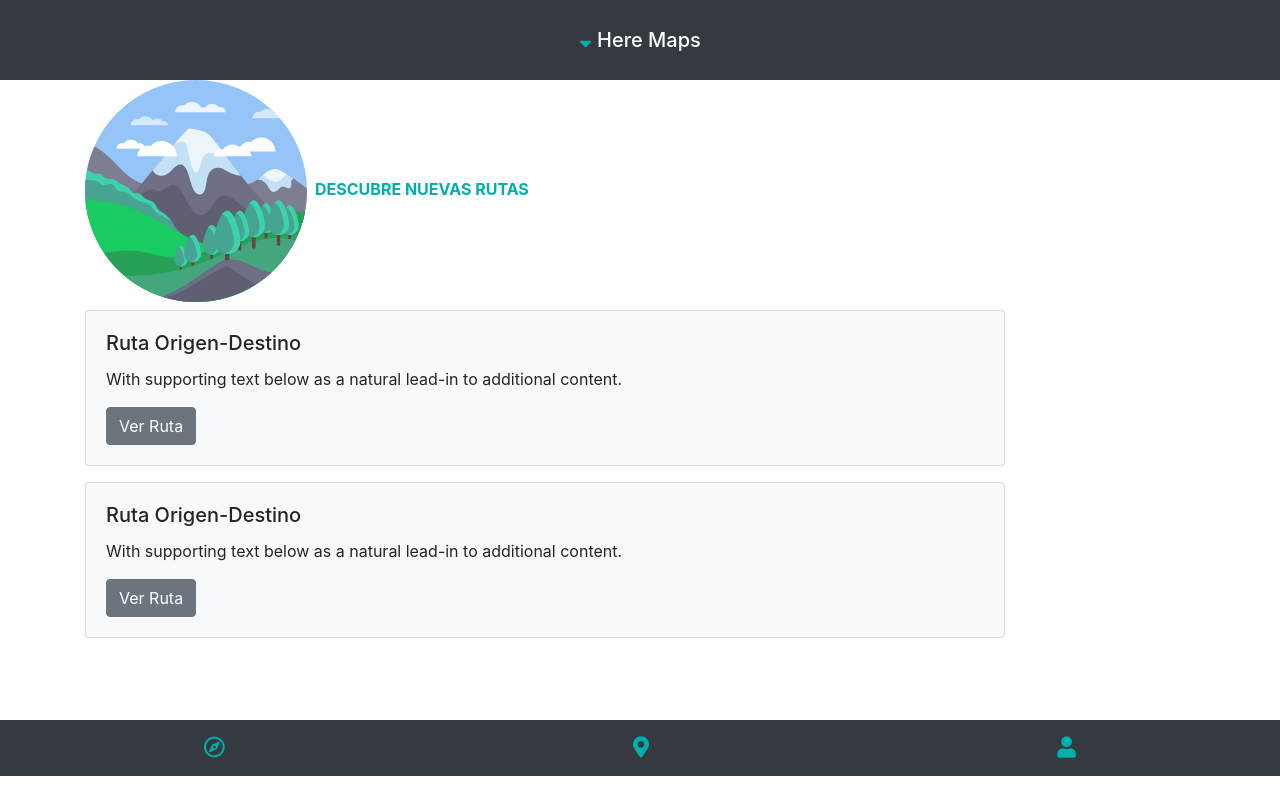
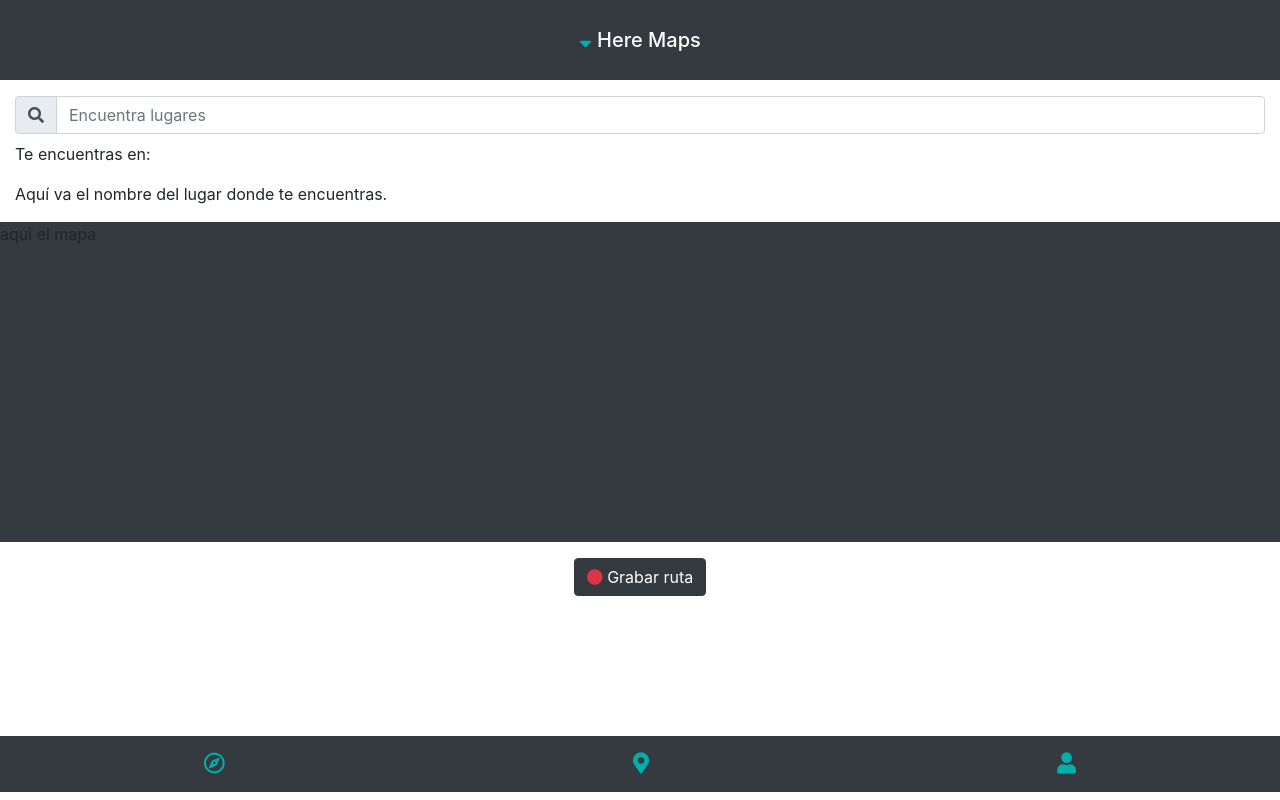
Before and after one commit to Rocciescobar/HereMaps, a React app: page / in a window 1280 px wide. Built offline with nearby package versions, Linux system fonts and the light colour scheme.

Commit message:
corrigiendo

```diff
--- a/src/components/App.js
+++ b/src/components/App.js
@@ -8,10 +8,11 @@
 const App = () => (
   <div>
     <Header />
+    {/* <NewTrails/>  */}
     {/* <Home /> */}
     {/* <Profile /> */}
     {/* <Social/> */}
-    <NewTrails />
+    <Main/>
     <Footer />
   </div>
 )
```
Also changed, not shown: 1 other file (tests, documents, lock files or other folders).
